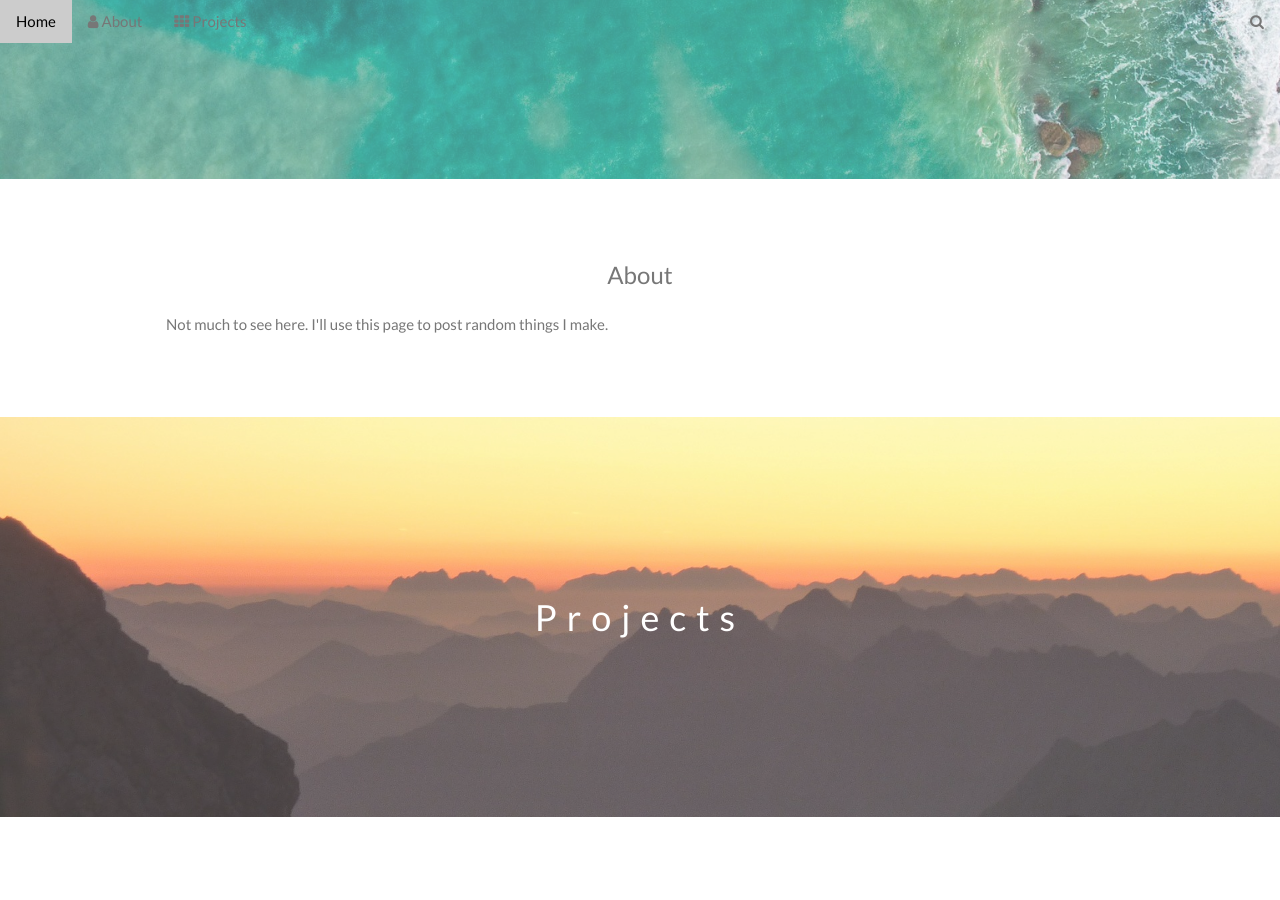
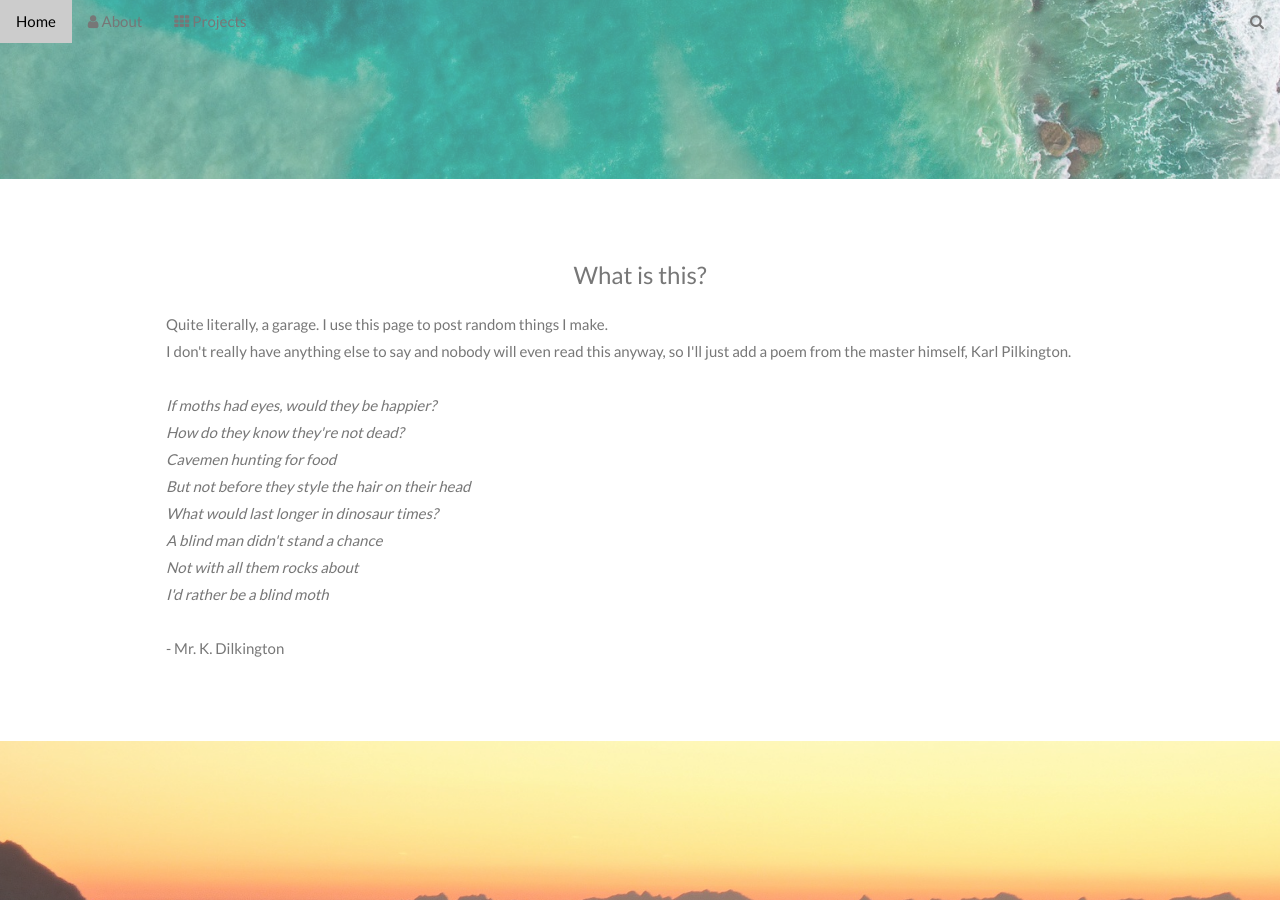
Before and after one commit to ptrmoli/ptrmoli.github.io, a Jekyll site: the page index.html, which Jekyll copies as it is, in a window 1280 px wide and 900 px high, scrolled down 721 px. Built offline with Jekyll 4.4.1, drawn with Linux system fonts in a browser that asks for light colours.

Commit message:
Update index.html

```diff
--- a/index.html
+++ b/index.html
@@ -76,8 +76,17 @@ body, html {
 
 <!-- Container (About Section) -->
 <div class="w3-content w3-container w3-padding-64" id="about">
-  <h3 class="w3-center">About</h3>
-  <p>Not much to see here. I'll use this page to post random things I make.</p>
+  <h3 class="w3-center">What is this?</h3>
+  <p>Quite literally, a garage. I use this page to post random things I make.<br>I don't really have anything else to say and nobody will even read this anyway, so I'll just add a poem from the master himself, Karl Pilkington.<br><br>
+    <i>If moths had eyes, would they be happier?<br>
+    How do they know they're not dead?<br>
+    Cavemen hunting for food<br>
+    But not before they style the hair on their head<br>
+    What would last longer in dinosaur times?<br>
+    A blind man didn't stand a chance<br>
+    Not with all them rocks about<br>
+    I'd rather be a blind moth</i><br><br>
+    - Mr. K. Dilkington</p>
 </div>
 
 <!-- Second Parallax Image with Portfolio Text -->
```
